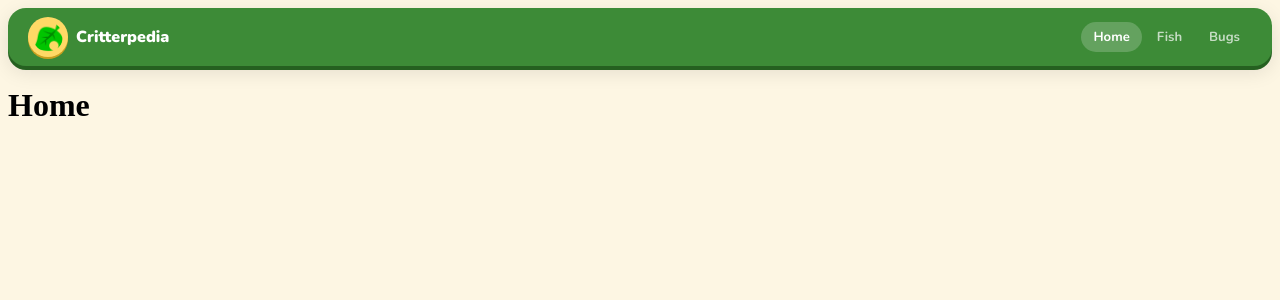
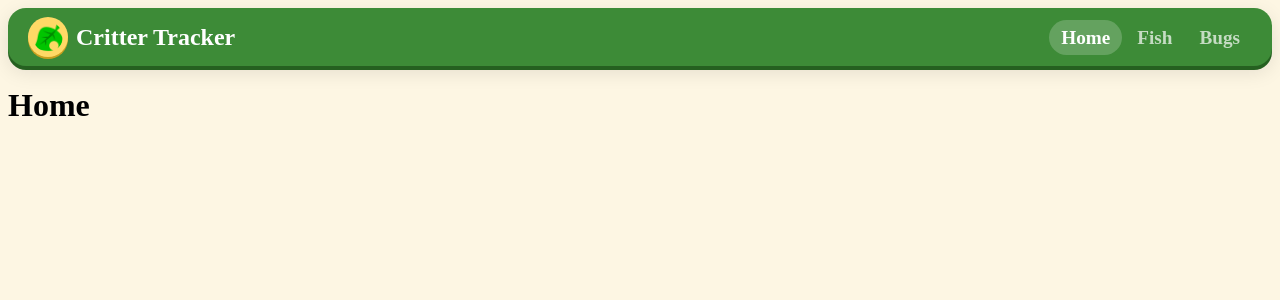
Before and after one commit to Justin-Meiners/animalcrossingtracker, a React (Vite) app in the folder frontend/: page / in a window 1280 px wide. Shown: the top 300 px of the page. Built offline with nearby package versions, Linux system fonts and the light colour scheme.

Commit message:
Changed some styling, started working on new feature to show critter info

```diff
--- a/frontend/src/components/Navbar.tsx
+++ b/frontend/src/components/Navbar.tsx
@@ -7,7 +7,7 @@ function Navbar() {
         <nav className="navbar">
             <div className="logo">
                 <img src={navlogo} alt="Logo" className="logoDot" />
-                Critterpedia
+                Critter Tracker
             </div>
             <div className="links">
                 <NavLink to="/" end className={({ isActive }) => "link" + (isActive ? " active" : "")}>Home</NavLink>
--- a/frontend/src/index.css
+++ b/frontend/src/index.css
@@ -1,3 +1,3 @@
 body {
-    background-color: var(--tan-light);
+  background-color: var(--tan-light);
 }
--- a/frontend/src/styles/CritterCard.css
+++ b/frontend/src/styles/CritterCard.css
@@ -40,6 +40,10 @@
     top: 8px;
     right: 8px;
 }
+.critter-name {
+    font-weight: bold;
+    font-size: 1rem;
+}
 
 .critter-image {
     width: 80px;
--- a/frontend/src/styles/CritterGrid.css
+++ b/frontend/src/styles/CritterGrid.css
@@ -1,5 +1,5 @@
 .critter-grid {
     display: grid;
-    grid-template-columns: repeat(auto-fill, minmax(120px, 1fr));
+    grid-template-columns: repeat(3, 1fr);
     gap: 16px;
 }
--- /dev/null
+++ b/frontend/src/styles/CritterInfo.css
@@ -0,0 +1,6 @@
+.critter-info {
+    display: flex;
+    flex-direction: column;
+    align-items: space-between;
+    padding: 20px;
+}
--- a/frontend/src/styles/FilterBar.css
+++ b/frontend/src/styles/FilterBar.css
@@ -6,7 +6,7 @@
     border-radius: var(--radius-pill);
     box-shadow: var(--shadow-card);
     background: var(--white-cloud);
-    order: 2.5px solid var(--tan-dark);
+    border: 2.5px solid var(--tan-dark);
     margin-top: 14px;
     margin-bottom: 14px;
 }
--- a/frontend/src/styles/Navbar.css
+++ b/frontend/src/styles/Navbar.css
@@ -16,7 +16,7 @@
 .link {
     font-family: var(--font-display);
     font-weight: 700;
-    font-size: 0.82rem;
+    font-size: 1.2rem;
     color: rgba(255, 255, 255, 0.7);
     padding: 6px 12px;
     border-radius: var(--radius-pill);
@@ -37,7 +37,7 @@
 .logo {
     font-family: var(--font-display);
     font-weight: 900;
-    font-size: 1.2 rem;
+    font-size: 1.5rem;
     color: #fff;
     display: flex;
     align-items: center;
--- a/frontend/src/styles/Variables.css
+++ b/frontend/src/styles/Variables.css
@@ -1,5 +1,11 @@
 @import url('https://fonts.googleapis.com/css2?family=Nunito:wght@600;700;800;900&family=Nunito+Sans:wght@400;600&display=swap');
 
+@font-face {
+    font-family: 'RodinBokutohPro';
+    src: url('./assets/RodinBokutohPro-EB-AlphaNum.woff2') format('woff2');
+    font-weight: 800;
+    font-style: normal;
+}
 :root {
     --brown-wood: #A0713A;
     --green-deep: #3D8B37;
@@ -16,7 +22,7 @@
     --radius-lg: 18px;
 
 
-    --font-display: 'Nunito', cursive;
+    --font-display: 'RodinBokutohPro';
     --text-dark: #3D2B1F;
     --text-mid:#7A5C40;
     --text-light: #A8896A;
--- a/frontend/src/types/Critter.ts
+++ b/frontend/src/types/Critter.ts
@@ -16,6 +16,7 @@ export interface Critter {
   image_url: string;
   render_url: string;
   northern: { times_by_month: TimesByMonth };
+  southern: { times_by_month: TimesByMonth };
   shadow_size?: string;
   sell_cj?: number;
   sell_flick?: number;
```
Also changed, not shown: frontend/src/components/CritterInfo.tsx (added, +19 -0 lines), frontend/src/styles/assets/RodinBokutohPro-EB-AlphaNum.woff2 (added).
